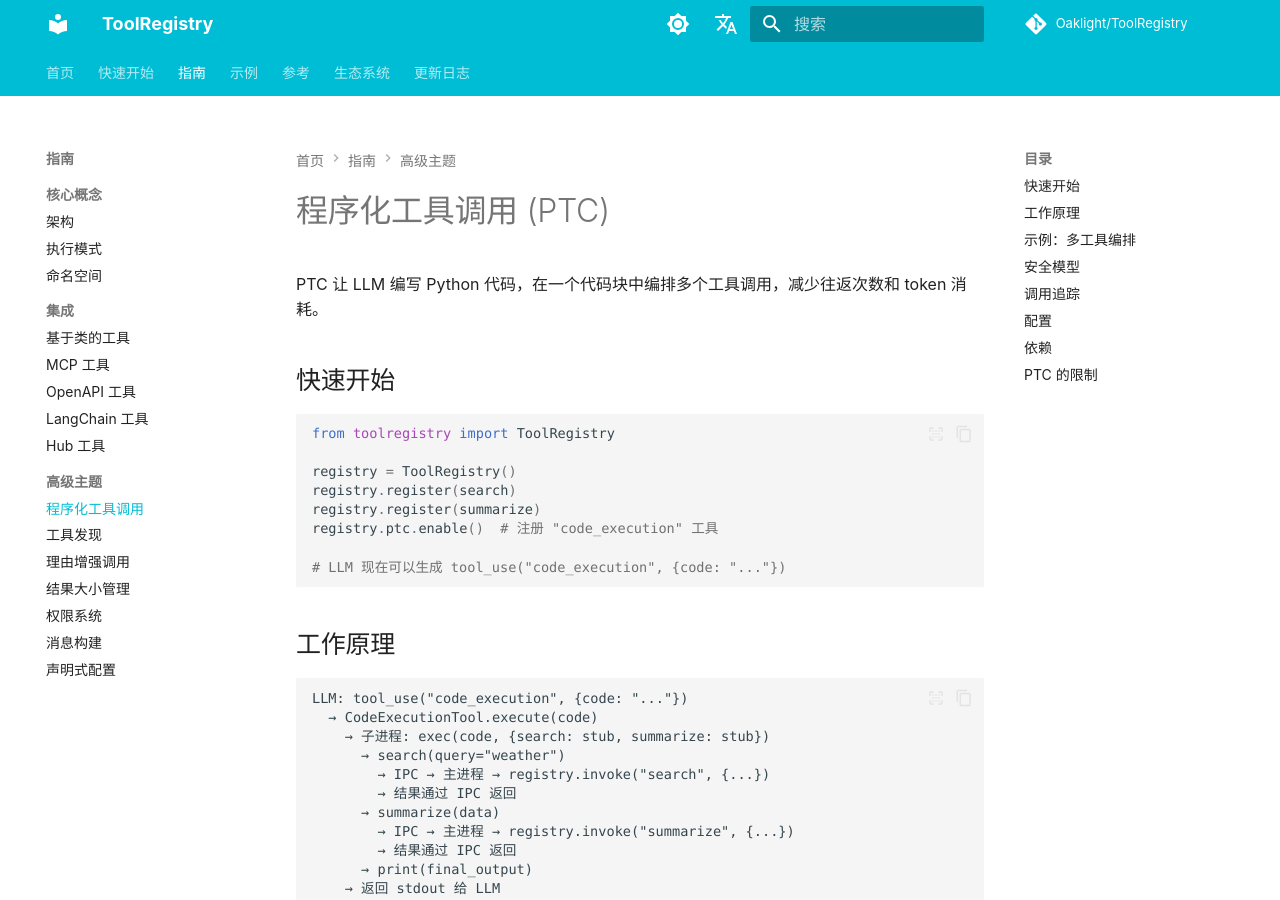
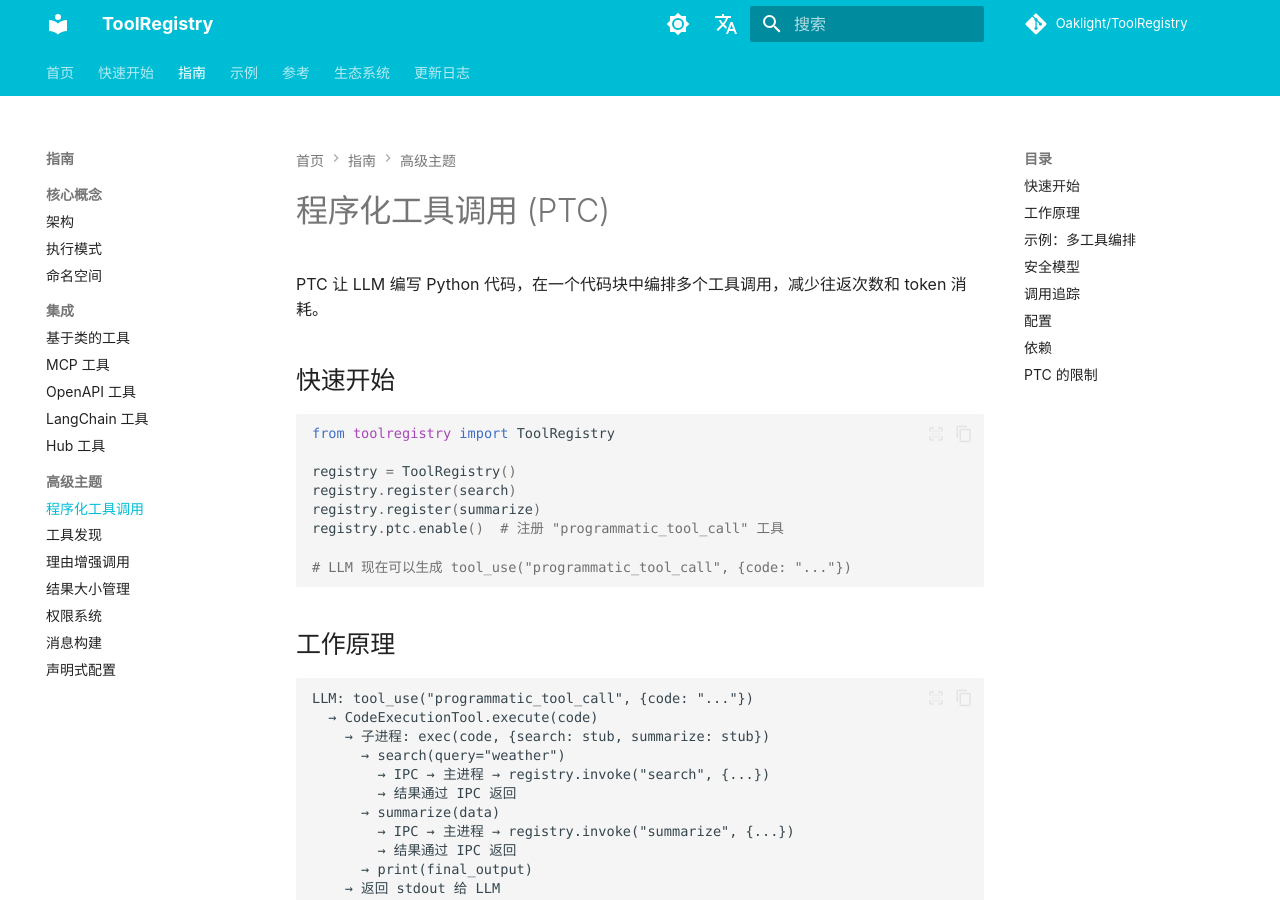
Before and after one commit to Oaklight/ToolRegistry, an MkDocs documentation site: the page built from docs/usage/programmatic_tool_calling.md, in a window 1280 px wide and 900 px high. Built offline with MkDocs 1.6.1 and Material for MkDocs 9.7.7, drawn with Linux system fonts in a browser that asks for light colours; some web fonts are replaced; comment, search, counter and statistics services are not loaded; some of the changed text lies outside the part shown.

Commit message:
docs: rename code_execution → programmatic_tool_call

````diff
--- a/docs/usage/programmatic_tool_calling.md
+++ b/docs/usage/programmatic_tool_calling.md
@@ -10,15 +10,15 @@ from toolregistry import ToolRegistry
 registry = ToolRegistry()
 registry.register(search)
 registry.register(summarize)
-registry.ptc.enable()  # 注册 "code_execution" 工具
+registry.ptc.enable()  # 注册 "programmatic_tool_call" 工具
 
-# LLM 现在可以生成 tool_use("code_execution", {code: "..."})
+# LLM 现在可以生成 tool_use("programmatic_tool_call", {code: "..."})
 ```
 
 ## 工作原理
 
 ```
-LLM: tool_use("code_execution", {code: "..."})
+LLM: tool_use("programmatic_tool_call", {code: "..."})
   → CodeExecutionTool.execute(code)
     → 子进程: exec(code, {search: stub, summarize: stub})
       → search(query="weather")
@@ -75,7 +75,7 @@ print(f"找到 {len(filtered)} 篇近期文章。\n{summary}")
 registry.enable_logging()
 registry.ptc.enable()
 
-tool = registry.get_tool("code_execution")
+tool = registry.get_tool("programmatic_tool_call")
 tool.run({"code": "print(add(a=1, b=2))"})
 
 # 获取调用 ID
````
Also changed, not shown: docs/api/core/runtimes.md (+1 -1 lines), docs/api/core/toolregistry.md (+1 -1 lines), docs/migration.md (+1 -1 lines).
